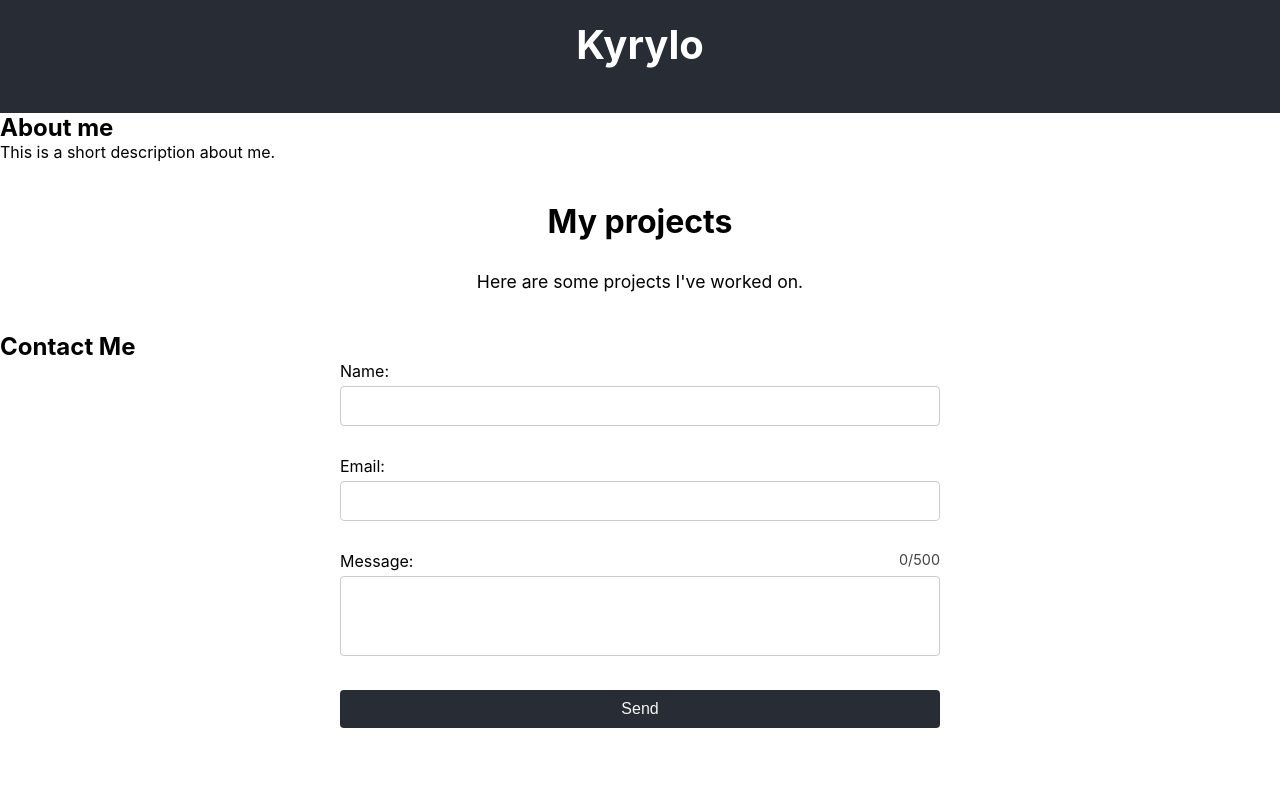
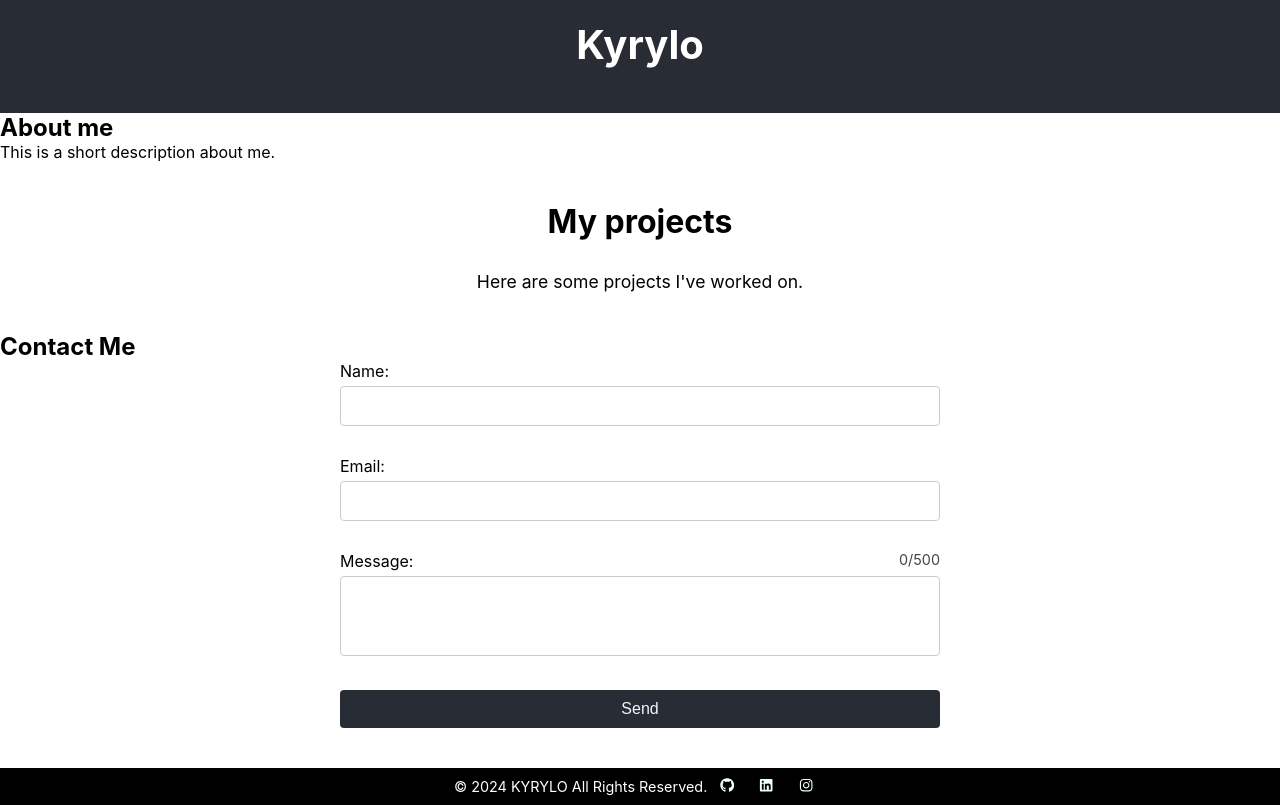
Before and after one commit to KusLife/partafolio-react, a React (Create React App) app: page / in a window 1280 px wide. Built offline with nearby package versions, Linux system fonts and the light colour scheme.

Commit message:
Fixed a bag from openSSL and added Footer whith icons CM

```diff
--- a/package.json
+++ b/package.json
@@ -6,8 +6,11 @@
     "@testing-library/jest-dom": "^5.17.0",
     "@testing-library/react": "^13.4.0",
     "@testing-library/user-event": "^13.5.0",
+    "node": "^22.11.0",
+    "nvm": "^0.0.4",
     "react": "^18.3.1",
     "react-dom": "^18.3.1",
+    "react-icons": "^5.3.0",
     "react-scripts": "5.0.1",
     "web-vitals": "^2.1.4"
   },
--- a/src/App.js
+++ b/src/App.js
@@ -3,6 +3,7 @@ import About from './components/About';
 import Contact from './components/Contact';
 import Header from './components/Header';
 import Projects from './components/Projects';
+import Footer from './components/Footer';
 
 function App() {
   return (
@@ -11,6 +12,7 @@ function App() {
       <About />
       <Projects />
       <Contact />
+      <Footer />
     </div>
   );
 }
--- /dev/null
+++ b/src/components/Footer.css
@@ -0,0 +1,16 @@
+.footer {
+  width: 100%;
+  padding: 10px;
+  margin-top: 40px;
+  text-align: center;
+  background-color: #000000;
+  color: #fff;
+  position: relative;
+  bottom: 0;
+  font-size: 0.9rem;
+}
+
+.social-icons a {
+  margin: 0 1%;
+  color: azure;
+}
--- /dev/null
+++ b/src/components/Footer.js
@@ -0,0 +1,36 @@
+import React from 'react';
+import { FaGithub, FaLinkedin, FaTwitter, FaInstagram } from 'react-icons/fa';
+import './Footer.css';
+
+export default function Footer() {
+  return (
+    <footer className="footer">
+      <p>
+        &copy; {new Date().getFullYear()} KYRYLO All Rights Reserved.
+        <span className="social-icons">
+          <a
+            href="https://github.com/yourusername"
+            target="_blank"
+            rel="noopener noreferrer"
+          >
+            <FaGithub />
+          </a>
+          <a
+            href="https://linkedin.com/in/yourusername"
+            target="_blank"
+            rel="noopener noreferrer"
+          >
+            <FaLinkedin />
+          </a>
+          <a
+            href="https://instagram.com/yourusername"
+            target="_blank"
+            rel="noopener noreferrer"
+          >
+            <FaInstagram />
+          </a>
+        </span>
+      </p>
+    </footer>
+  );
+}
```
Also changed, not shown: 1 other file (tests, documents, lock files or other folders).
